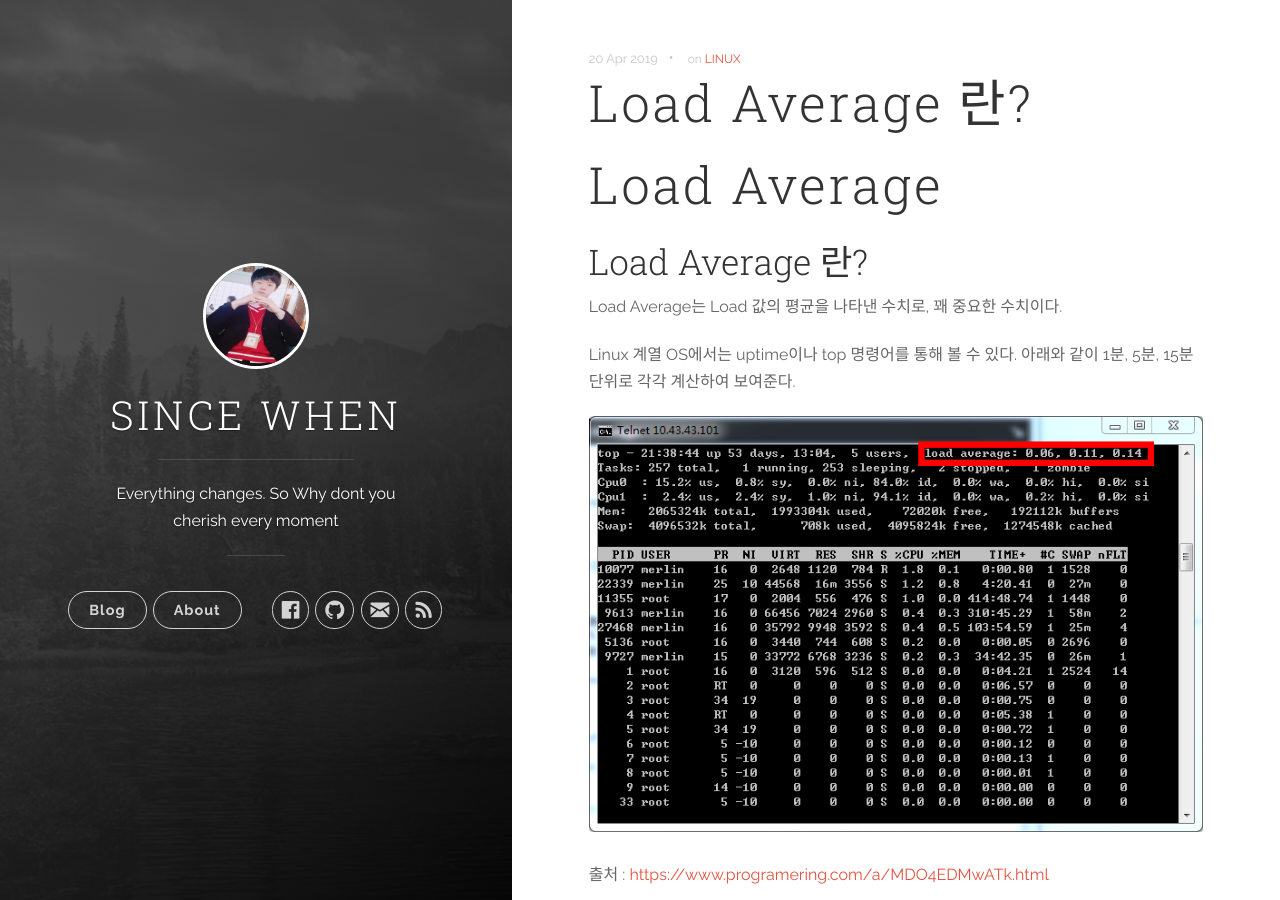
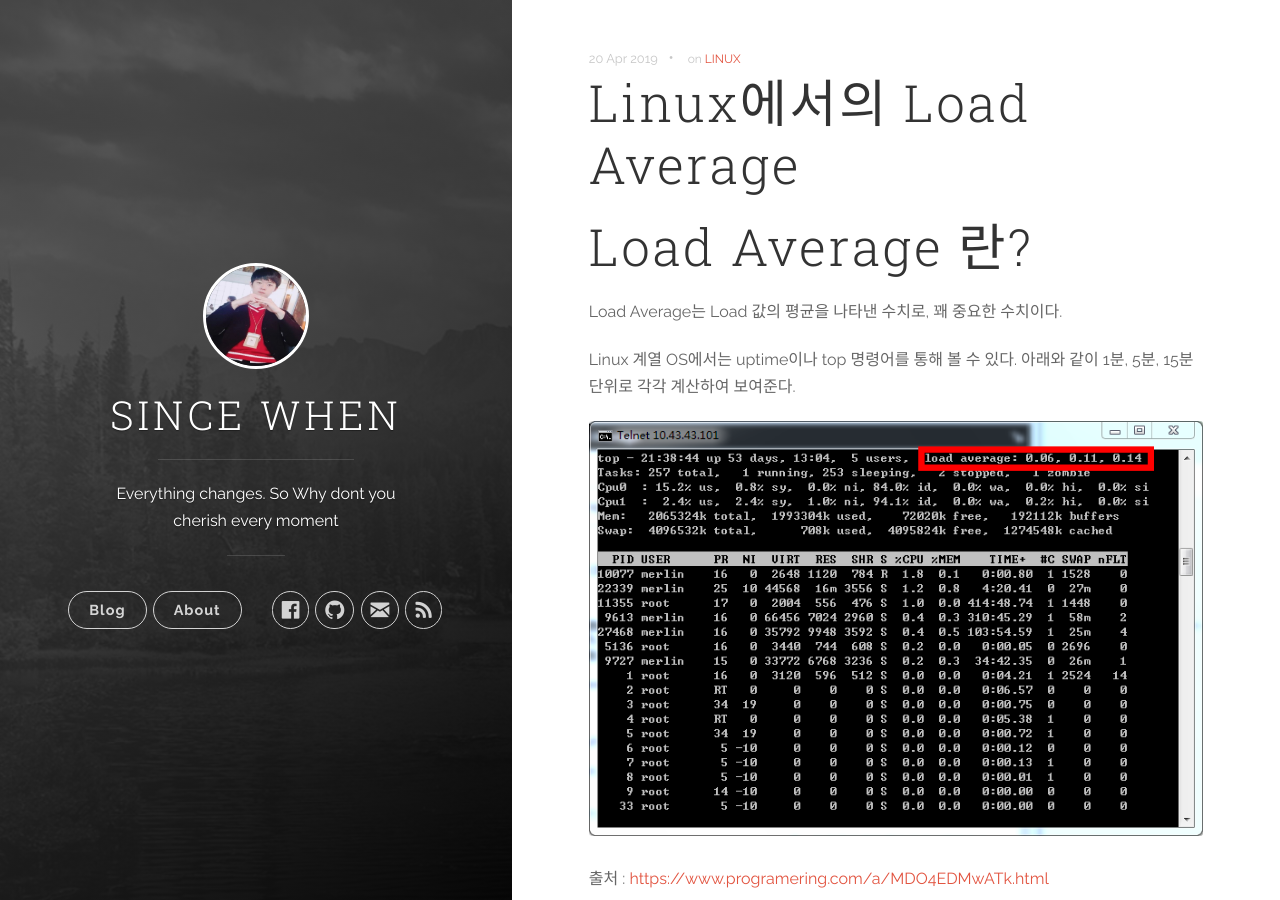
Before and after one commit to hiasince/hiasince.github.io, a Jekyll site: the page built from _posts/2019-04-20-Load-Average.md, in a window 1280 px wide and 900 px high. Built offline with Jekyll 4.4.1, drawn with Linux system fonts in a browser that asks for light colours; comment, search, counter and statistics services are not loaded.

Commit message:
Update 2019-04-20-Load-Average.md

```diff
--- a/_posts/2019-04-20-Load-Average.md
+++ b/_posts/2019-04-20-Load-Average.md
@@ -1,13 +1,11 @@
 ---
-title:  "Load Average 란?"
+title:  "Linux에서의 Load Average"
 date:   2019-04-20 22:13:24
 categories: [POST]
 tags: [LINUX]
 ---
 
-# Load Average
-
-## Load Average 란?
+# Load Average 란?
 
 Load Average는 Load 값의 평균을 나타낸 수치로, 꽤 중요한 수치이다.
 
```
